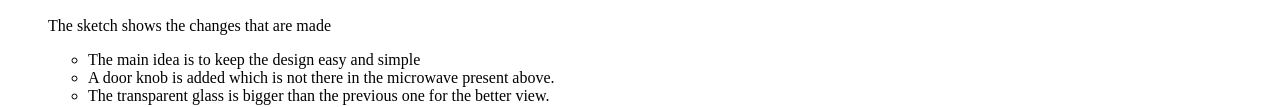
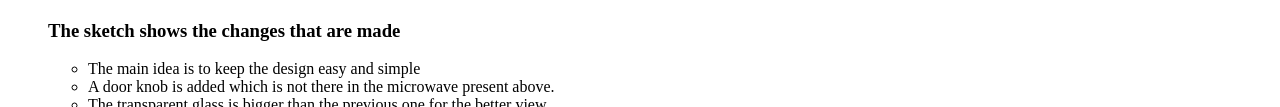
Before and after one commit to sreshta-nelluri/p1.sreshtanelluri, a plain HTML site: page index.html in a window 1280 px wide. Shown: the part 2767-2874 px from the top of the page. Drawn offline with Linux system fonts and the light colour scheme.

Commit message:
Update index.html

```diff
--- a/index.html
+++ b/index.html
@@ -65,7 +65,7 @@
 
 <img src="finaldrawing.jpg" style="height:300px;width:700px" alt="sketch of microwave">
 
-<p> The sketch shows the changes that are made </p>
+<h3> The sketch shows the changes that are made </h3>
 <ul>
    <li> The main idea is to keep the design easy and simple </li>
    <li> A door knob is added which is not there in the microwave present above.</li>
```
